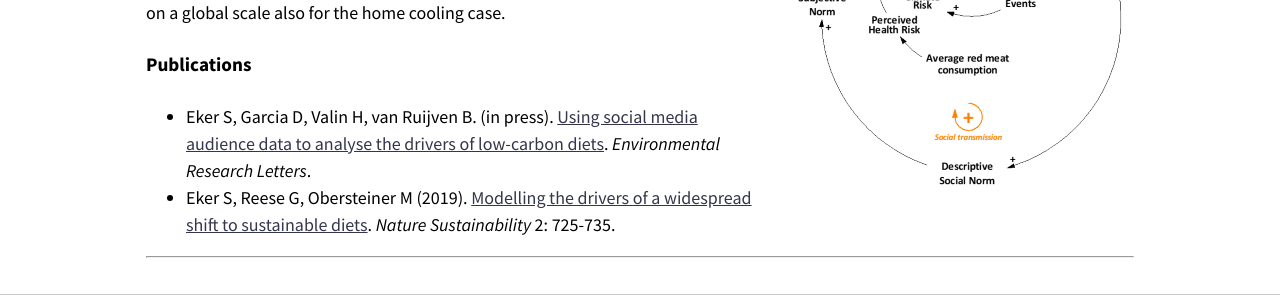
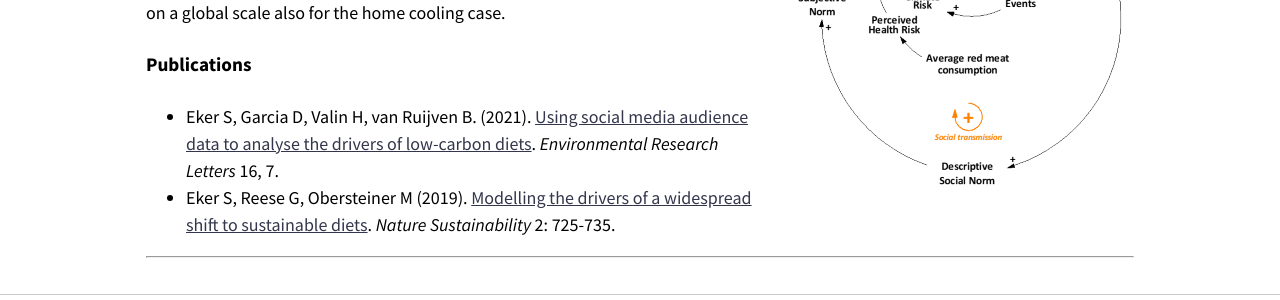
Before and after one commit to sibeleker/sibeleker.github.io, a Jekyll site: the page built from _research/1_Behavior.md, in a window 1280 px wide. Shown: the part 932-1232 px from the top of the page. Built offline with Jekyll 4.4.1, drawn with Linux system fonts in a browser that asks for light colours; nearby versions of some CDN libraries.

Commit message:
Update 1_Behavior.md

```diff
--- a/_research/1_Behavior.md
+++ b/_research/1_Behavior.md
@@ -20,7 +20,7 @@ We continue using social media data to analyze the drivers of low-carbon lifesty
 
 #### Publications
 
-- Eker S, Garcia D, Valin H, van Ruijven B. (in press). [Using social media audience data to analyse the drivers of low-carbon diets](https://doi.org/10.1088/1748-9326/abf770). *Environmental Research Letters*.
+- Eker S, Garcia D, Valin H, van Ruijven B. (2021). [Using social media audience data to analyse the drivers of low-carbon diets](https://doi.org/10.1088/1748-9326/abf770). *Environmental Research Letters* 16, 7.
 - Eker S, Reese G, Obersteiner M (2019). [Modelling the drivers of a widespread shift to sustainable diets](https://www.nature.com/articles/s41893-019-0331-1). *Nature Sustainability* 2: 725-735.
 
 
```
